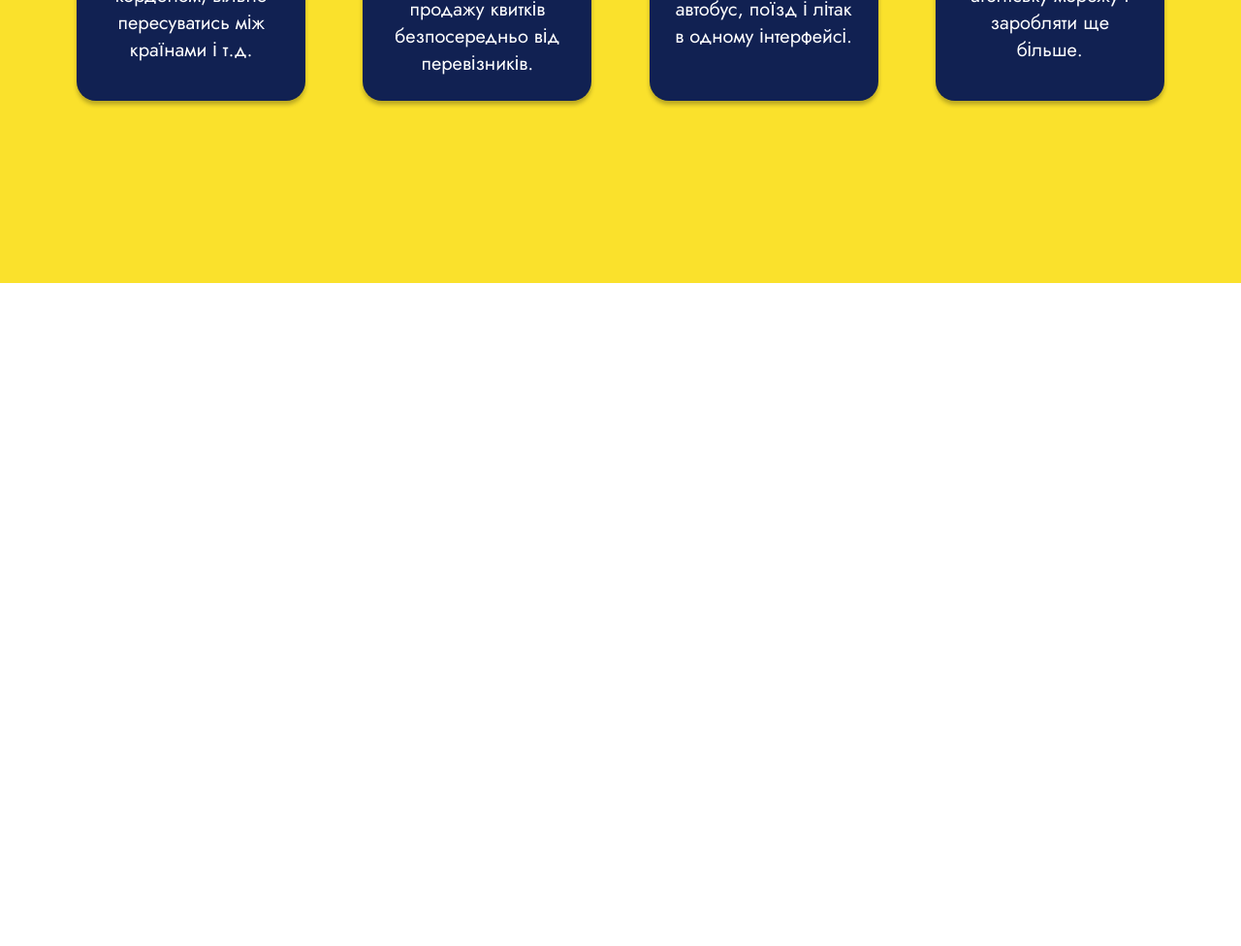
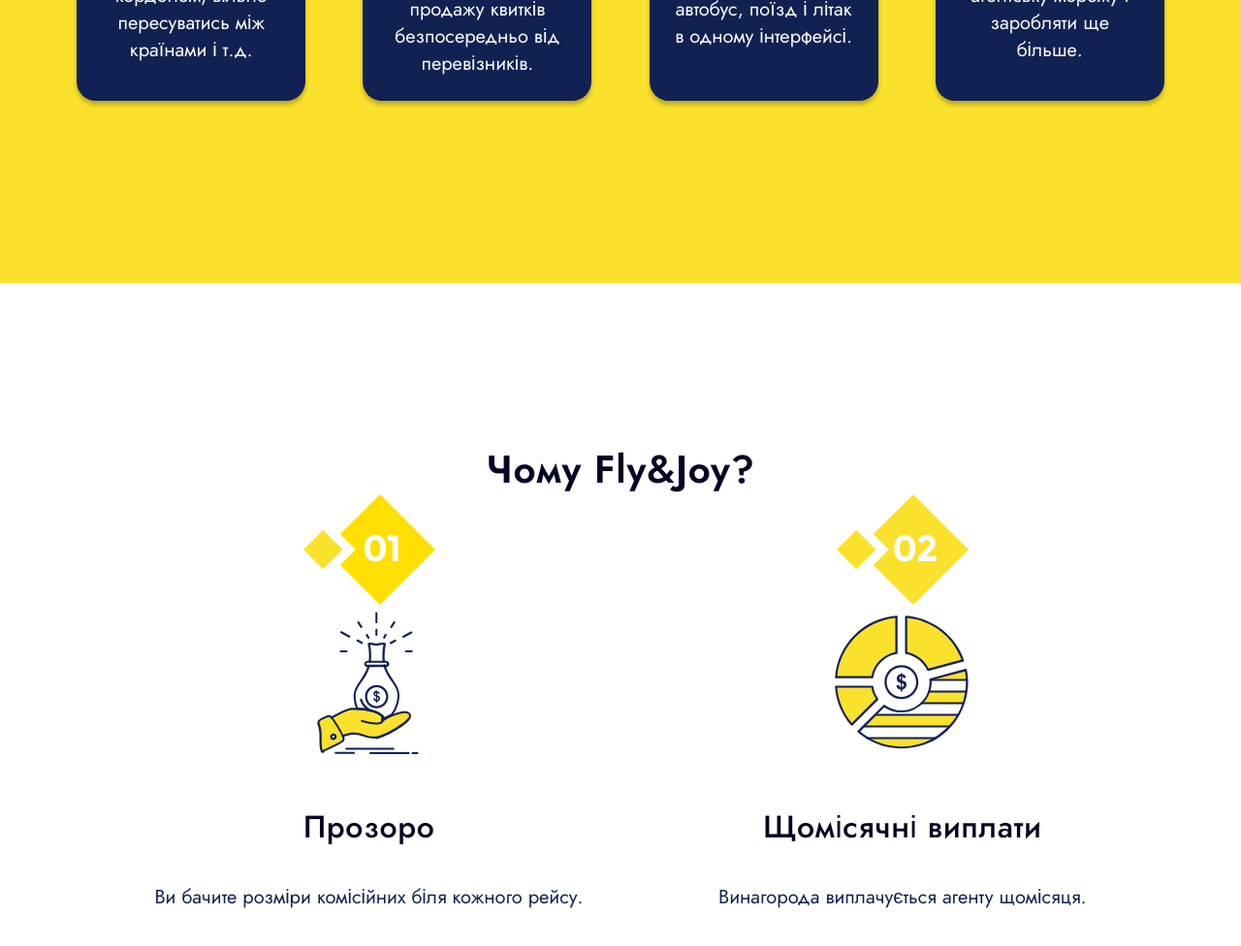
Before and after one commit to paw-dev/fly-joy, a plain HTML site: page index.html in a window 1280 px wide. Shown: the part 2495-3471 px from the top of the page at 97% size. Before the commit the page ends 2787 px from the top, so only its background shows below. Drawn offline with Linux system fonts and the light colour scheme.

Commit message:
Added section "advantages"

```diff
--- a/index.html
+++ b/index.html
@@ -111,6 +111,25 @@
         </section>
       </div>
     </div>
+    <div class="container">
+      <section class="advantages">
+        <h2>Чому Fly&Joy?</h2>
+        <div class="advantages-items">
+          <div class="advantage">
+            <img src="/images/icons/number1.svg" alt="number1" class="number">
+            <img src="/images/icons/transparent.svg" alt="transparent">
+            <h3>Прозоро</h3>
+            <p>Ви бачите розміри комісійних біля кожного рейсу.</p>
+          </div>
+          <div class="advantage">
+            <img src="/images/icons/number2.svg" alt="number2" class="number">
+            <img src="/images/icons/payments.svg" alt="payments">
+            <h3>Щомісячні виплати</h3>
+            <p>Винагорода виплачується агенту щомісяця.</p>
+          </div>
+        </div>
+      </section>
+    </div>
   </main>
 </body>
 
--- a/styles/main.scss
+++ b/styles/main.scss
@@ -117,3 +117,56 @@
     }
   }
 }
+
+.advantages {
+  margin: 160px 0 160px;
+
+  h2 {
+    color: $dark-color;
+    font-size: 40px;
+    font-style: normal;
+    font-weight: 600;
+    line-height: 64px;
+    letter-spacing: 0.8px;
+    text-align: center;
+    margin-bottom: 64px;
+  }
+
+  .advantages-items {
+    display: flex;
+    justify-content: space-evenly;
+
+    .advantage {
+      max-width: 460px;
+      display: flex;
+      flex-direction: column;
+      align-items: center;
+      position: relative;
+
+      .number {
+        position: absolute;
+        top: -70px;
+      }
+
+      h3 {
+        color: $dark-color;
+        text-align: center;
+        font-size: 32px;
+        font-style: normal;
+        font-weight: 500;
+        line-height: normal;
+        letter-spacing: 0.64px;
+        margin-bottom: 36px;
+      }
+
+      p {
+        color: $dark-blue;
+        text-align: center;
+        font-size: 20px;
+        font-style: normal;
+        font-weight: 400;
+        line-height: 28px;
+      }
+    }
+  }
+}
```
Also changed, not shown: images/icons/number1.svg (added), images/icons/number2.svg (added), images/icons/payments.svg (added), images/icons/transparent.svg (added), styles/main.css, 1 other file.
